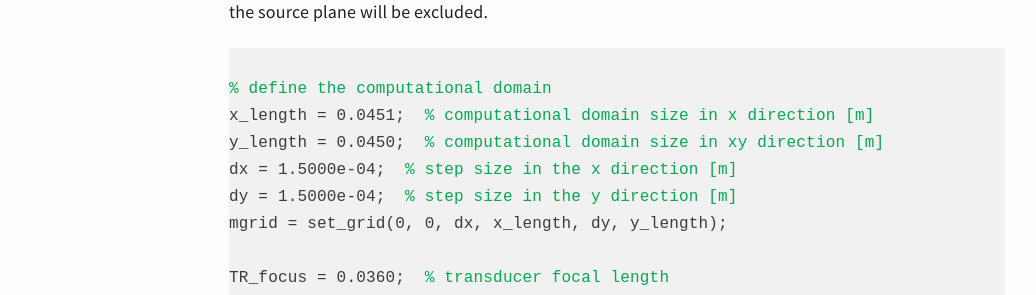
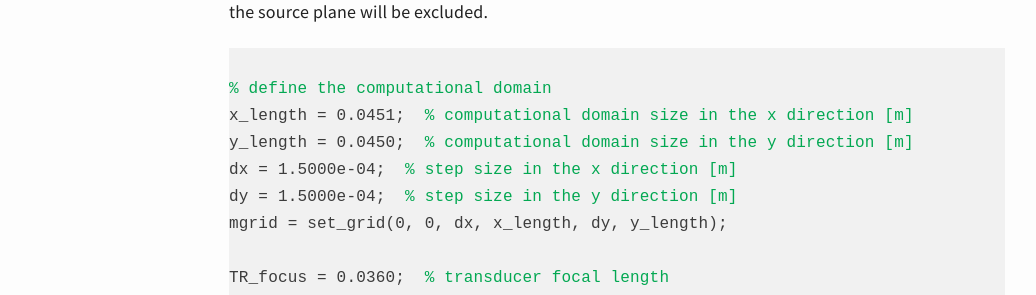
Before and after one commit to m-SOUND/mSOUND, a Jekyll site: the page built from _posts/2019-07-21-combine-k-Wave-diffusion.html, in a window 1280 px wide and 900 px high, scrolled down 471 px. Shown: the part 153-448 px from the top of the window, without its empty margins (23-1059 px from the left). Built offline with Jekyll 4.4.1, drawn with Linux system fonts in a browser that asks for light colours.

Commit message:
Update 2019-07-21-combine-k-Wave-diffusion.html

```diff
--- a/_posts/2019-07-21-combine-k-Wave-diffusion.html
+++ b/_posts/2019-07-21-combine-k-Wave-diffusion.html
@@ -22,8 +22,8 @@
 the pressure at the source plane will be excluded.
 <pre> <code>
 <font color="#03a852">% define the computational domain</font>
-x_length = 0.0451; <font color="#03a852"> % computational domain size in x direction [m]</font>
-y_length = 0.0450; <font color="#03a852"> % computational domain size in xy direction [m]</font>
+x_length = 0.0451; <font color="#03a852"> % computational domain size in the x direction [m]</font>
+y_length = 0.0450; <font color="#03a852"> % computational domain size in the y direction [m]</font>
 dx = 1.5000e-04; <font color="#03a852"> % step size in the x direction [m]</font>
 dy = 1.5000e-04; <font color="#03a852"> % step size in the y direction [m]</font>
 mgrid = set_grid(0, 0, dx, x_length, dy, y_length);
```
